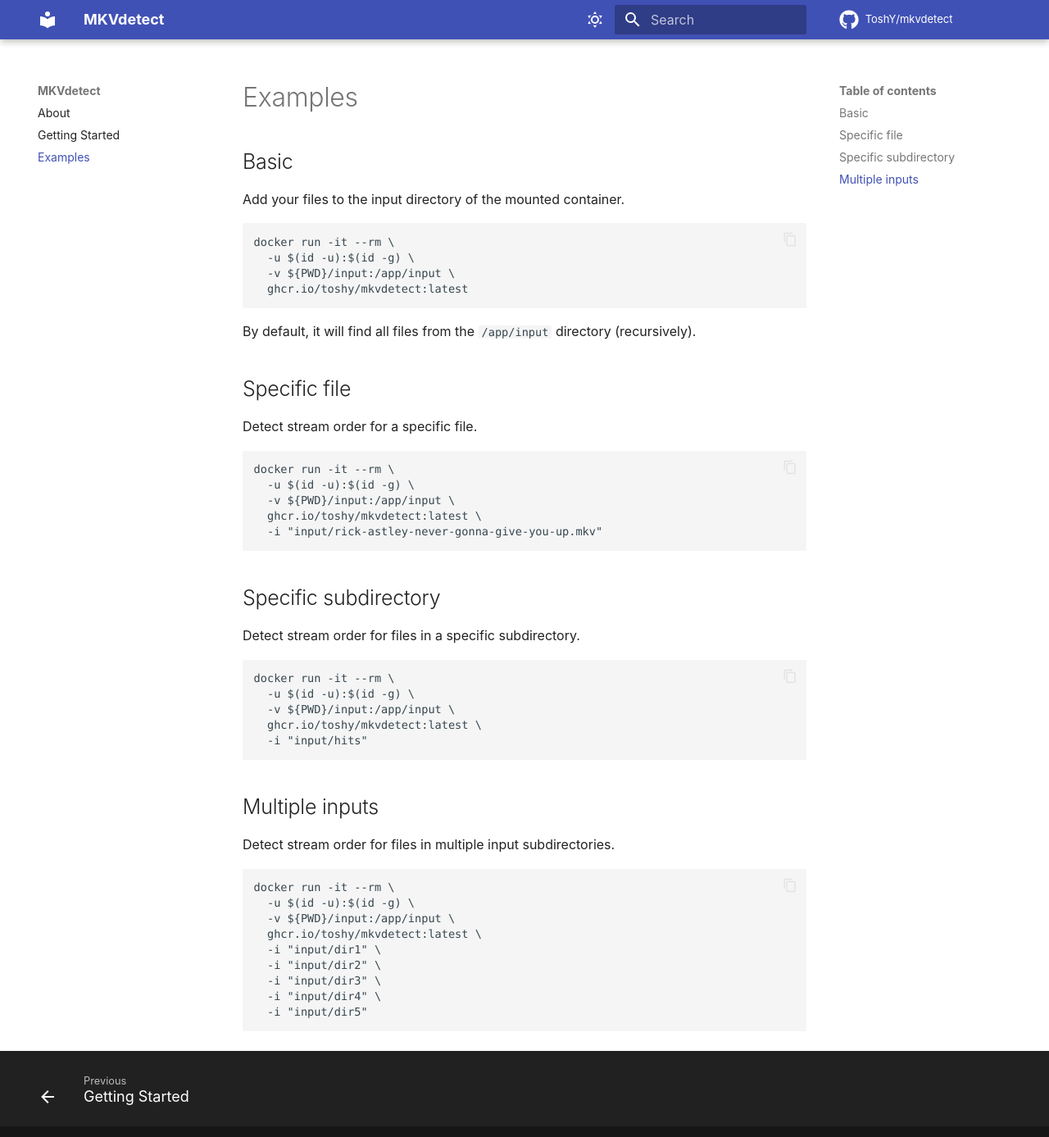
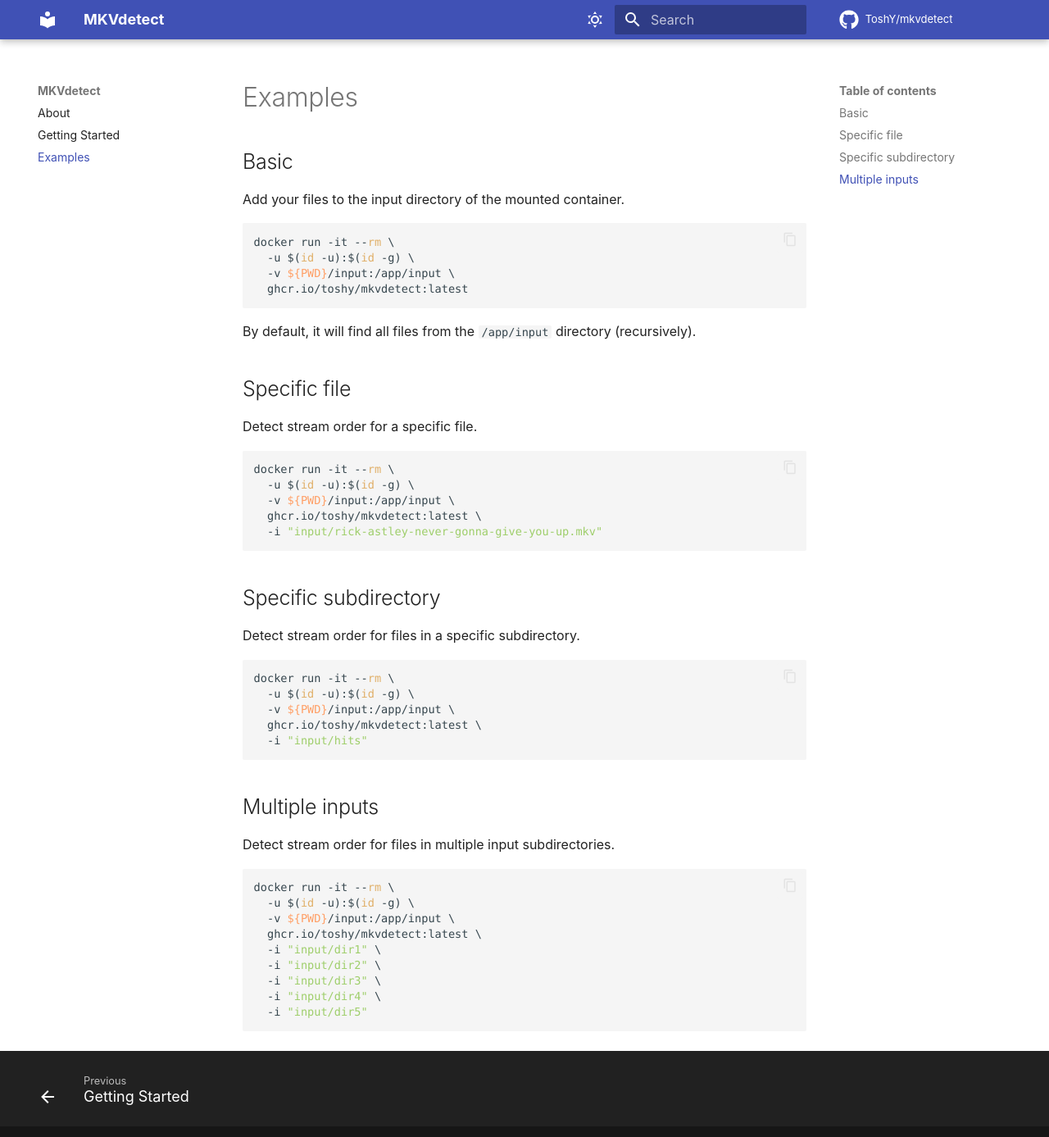
Before and after one commit to ToshY/mkvdetect, an MkDocs documentation site: the page built from docs/examples.md, in a window 1280 px wide and 1398 px high. Shown: the top 1387 px of the window at 82% size. Built offline with MkDocs 1.6.1 and Material for MkDocs 9.7.7, drawn with Linux system fonts in a browser that asks for light colours; some web fonts are replaced; comment, search, counter and statistics services are not loaded.

````diff
--- a/Taskfile.yml
+++ b/Taskfile.yml
@@ -97,11 +97,11 @@ tasks:
   mkdocs:
     desc: MkDocs build
     cmds:
-      - docker run --rm -it -v ${PWD}:/docs ghcr.io/squidfunk/mkdocs-material:9.5 build
+      - docker run --rm -it -v ${PWD}:/docs ghcr.io/squidfunk/mkdocs-material:9.6 build
 
   mkdocs:live:
     desc: MkDocs development server
     vars:
       PORT: '{{.p | default "8001"}}'
     cmds:
-      - docker run --rm -it -p {{.PORT}}:8000 -v ${PWD}:/docs ghcr.io/squidfunk/mkdocs-material:9.5
+      - docker run --rm -it -p {{.PORT}}:8000 -v ${PWD}:/docs ghcr.io/squidfunk/mkdocs-material:9.6
--- a/docs/examples.md
+++ b/docs/examples.md
@@ -4,7 +4,7 @@
 
 Add your files to the input directory of the mounted container.
 
-```shell
+```sh
 docker run -it --rm \
   -u $(id -u):$(id -g) \
   -v ${PWD}/input:/app/input \
@@ -17,7 +17,7 @@ By default, it will find all files from the `/app/input` directory (recursively)
 
 Detect stream order for a specific file.
 
-```shell
+```sh
 docker run -it --rm \
   -u $(id -u):$(id -g) \
   -v ${PWD}/input:/app/input \
@@ -29,7 +29,7 @@ docker run -it --rm \
 
 Detect stream order for files in a specific subdirectory.
 
-```shell
+```sh
 docker run -it --rm \
   -u $(id -u):$(id -g) \
   -v ${PWD}/input:/app/input \
@@ -41,7 +41,7 @@ docker run -it --rm \
 
 Detect stream order for files in multiple input subdirectories.
 
-```shell
+```sh
 docker run -it --rm \
   -u $(id -u):$(id -g) \
   -v ${PWD}/input:/app/input \
````
Also changed, not shown: .pre-commit-config.yaml (added, +22 -0 lines), README.md (+1 -1 lines), docs/getting-started.md (+3 -3 lines), 1 other file.
